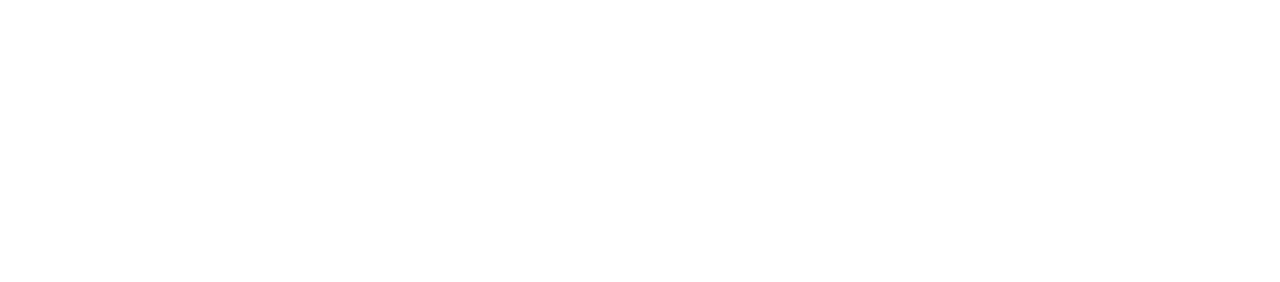
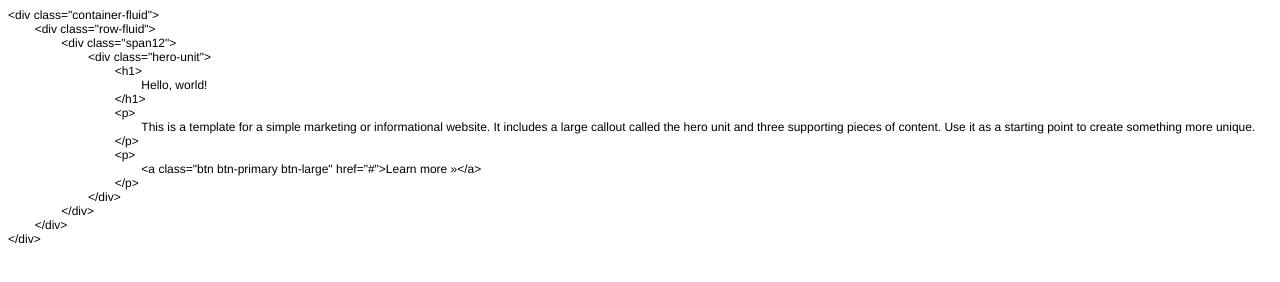
Before and after one commit to Charzendat/Charzendat.github.io, a plain HTML site: page index.html in a window 1280 px wide. Drawn offline with Linux system fonts and the light colour scheme.

Commit message:
new site

```diff
--- a/index.html
+++ b/index.html
@@ -1,19 +1,33 @@
-
-<!DOCTYPE html>
+<!DOCTYPE html PUBLIC "-//W3C//DTD HTML 4.01//EN" "http://www.w3.org/TR/html4/strict.dtd">
 <html>
 <head>
-    <title>Inkscape Output</title>
+  <meta http-equiv="Content-Type" content="text/html; charset=utf-8">
+  <meta http-equiv="Content-Style-Type" content="text/css">
+  <title>Inkscape Output</title>
+  <meta name="Generator" content="Cocoa HTML Writer">
+  <meta name="CocoaVersion" content="1348.17">
+  <style type="text/css">
+    p.p1 {margin: 0.0px 0.0px 0.0px 0.0px; font: 12.0px Helvetica}
+    span.Apple-tab-span {white-space:pre}
+  </style>
 </head>
 <body>
-    <canvas id='canvas' width='960' height='960'></canvas>
-    <script>
-    var ctx = document.getElementById("canvas").getContext("2d");
-
-// #layer1
-	ctx.save();
-	ctx.transform(1.000000, 0.000000, 0.000000, 1.000000, 0.000000, -92.362138);
-	ctx.restore();
-
-    </script>
+<p class="p1">&lt;div class="container-fluid"&gt;</p>
+<p class="p1"><span class="Apple-tab-span">	</span>&lt;div class="row-fluid"&gt;</p>
+<p class="p1"><span class="Apple-tab-span">	</span><span class="Apple-tab-span">	</span>&lt;div class="span12"&gt;</p>
+<p class="p1"><span class="Apple-tab-span">	</span><span class="Apple-tab-span">	</span><span class="Apple-tab-span">	</span>&lt;div class="hero-unit"&gt;</p>
+<p class="p1"><span class="Apple-tab-span">	</span><span class="Apple-tab-span">	</span><span class="Apple-tab-span">	</span><span class="Apple-tab-span">	</span>&lt;h1&gt;</p>
+<p class="p1"><span class="Apple-tab-span">	</span><span class="Apple-tab-span">	</span><span class="Apple-tab-span">	</span><span class="Apple-tab-span">	</span><span class="Apple-tab-span">	</span>Hello, world!</p>
+<p class="p1"><span class="Apple-tab-span">	</span><span class="Apple-tab-span">	</span><span class="Apple-tab-span">	</span><span class="Apple-tab-span">	</span>&lt;/h1&gt;</p>
+<p class="p1"><span class="Apple-tab-span">	</span><span class="Apple-tab-span">	</span><span class="Apple-tab-span">	</span><span class="Apple-tab-span">	</span>&lt;p&gt;</p>
+<p class="p1"><span class="Apple-tab-span">	</span><span class="Apple-tab-span">	</span><span class="Apple-tab-span">	</span><span class="Apple-tab-span">	</span><span class="Apple-tab-span">	</span>This is a template for a simple marketing or informational website. It includes a large callout called the hero unit and three supporting pieces of content. Use it as a starting point to create something more unique.</p>
+<p class="p1"><span class="Apple-tab-span">	</span><span class="Apple-tab-span">	</span><span class="Apple-tab-span">	</span><span class="Apple-tab-span">	</span>&lt;/p&gt;</p>
+<p class="p1"><span class="Apple-tab-span">	</span><span class="Apple-tab-span">	</span><span class="Apple-tab-span">	</span><span class="Apple-tab-span">	</span>&lt;p&gt;</p>
+<p class="p1"><span class="Apple-tab-span">	</span><span class="Apple-tab-span">	</span><span class="Apple-tab-span">	</span><span class="Apple-tab-span">	</span><span class="Apple-tab-span">	</span>&lt;a class="btn btn-primary btn-large" href="#"&gt;Learn more »&lt;/a&gt;</p>
+<p class="p1"><span class="Apple-tab-span">	</span><span class="Apple-tab-span">	</span><span class="Apple-tab-span">	</span><span class="Apple-tab-span">	</span>&lt;/p&gt;</p>
+<p class="p1"><span class="Apple-tab-span">	</span><span class="Apple-tab-span">	</span><span class="Apple-tab-span">	</span>&lt;/div&gt;</p>
+<p class="p1"><span class="Apple-tab-span">	</span><span class="Apple-tab-span">	</span>&lt;/div&gt;</p>
+<p class="p1"><span class="Apple-tab-span">	</span>&lt;/div&gt;</p>
+<p class="p1">&lt;/div&gt;</p>
 </body>
 </html>
```
